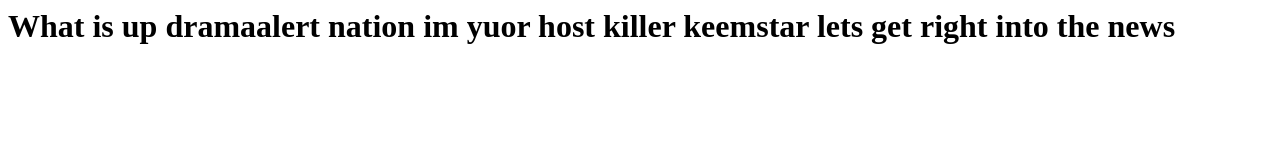
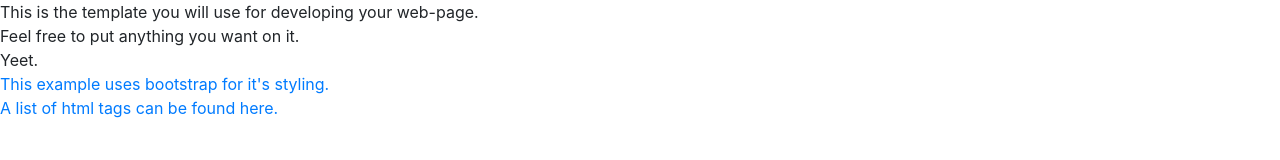
Before and after one commit to lazarmilojevic/GitWorkshopFall2018, a plain HTML site: page sites/lazarmilojevic.html in a window 1280 px wide. Drawn offline with Linux system fonts and the light colour scheme.

Commit message:
Replaced meme with website template

```diff
--- a/sites/lazarmilojevic.html
+++ b/sites/lazarmilojevic.html
@@ -1,9 +1,16 @@
 <html>
-	<head>
-	</head>
-
-	<body>
-		<h1>What is up dramaalert nation im yuor host killer keemstar lets get right into the news</h1>
-	</body>
-
+        <head>
+                <link rel="stylesheet" href="../misc/bootstrap.min.css" integrity="sha384-MCw98/SFnGE8fJT3GXwEOngsV7Zt27NXFoaoApmYm81iuXoPkFOJwJ8ERdknLPMO" crossorigin="anonymous">
+                <script src="../misc/jquery-3.3.1.slim.min.js" integrity="sha384-q8i/X+965DzO0rT7abK41JStQIAqVgRVzpbzo5smXKp4YfRvH+8abtTE1Pi6jizo" crossorigin="anonymous"></script>
+                <script src="../misc/popper.min.js" integrity="sha384-ZMP7rVo3mIykV+2+9J3UJ46jBk0WLaUAdn689aCwoqbBJiSnjAK/l8WvCWPIPm49" crossorigin="anonymous"></script>
+                <script src="../misc/bootstrap.min.js" integrity="sha384-ChfqqxuZUCnJSK3+MXmPNIyE6ZbWh2IMqE241rYiqJxyMiZ6OW/JmZQ5stwEULTy" crossorigin="anonymous"></script>
+                <title>Git Workshop Template</title>
+        </head>
+        <body>
+                <p>This is the template you will use for developing your web-page.<br/>
+                Feel free to put anything you want on it.<br/>
+                Yeet.</br>
+                <a href="https://getbootstrap.com">This example uses bootstrap for it's styling.</a><br/>
+                <a href="https://www.w3schools.com/tags/default.asp">A list of html tags can be found here.</a><br/></p>
+        </body>
 </html>
```
